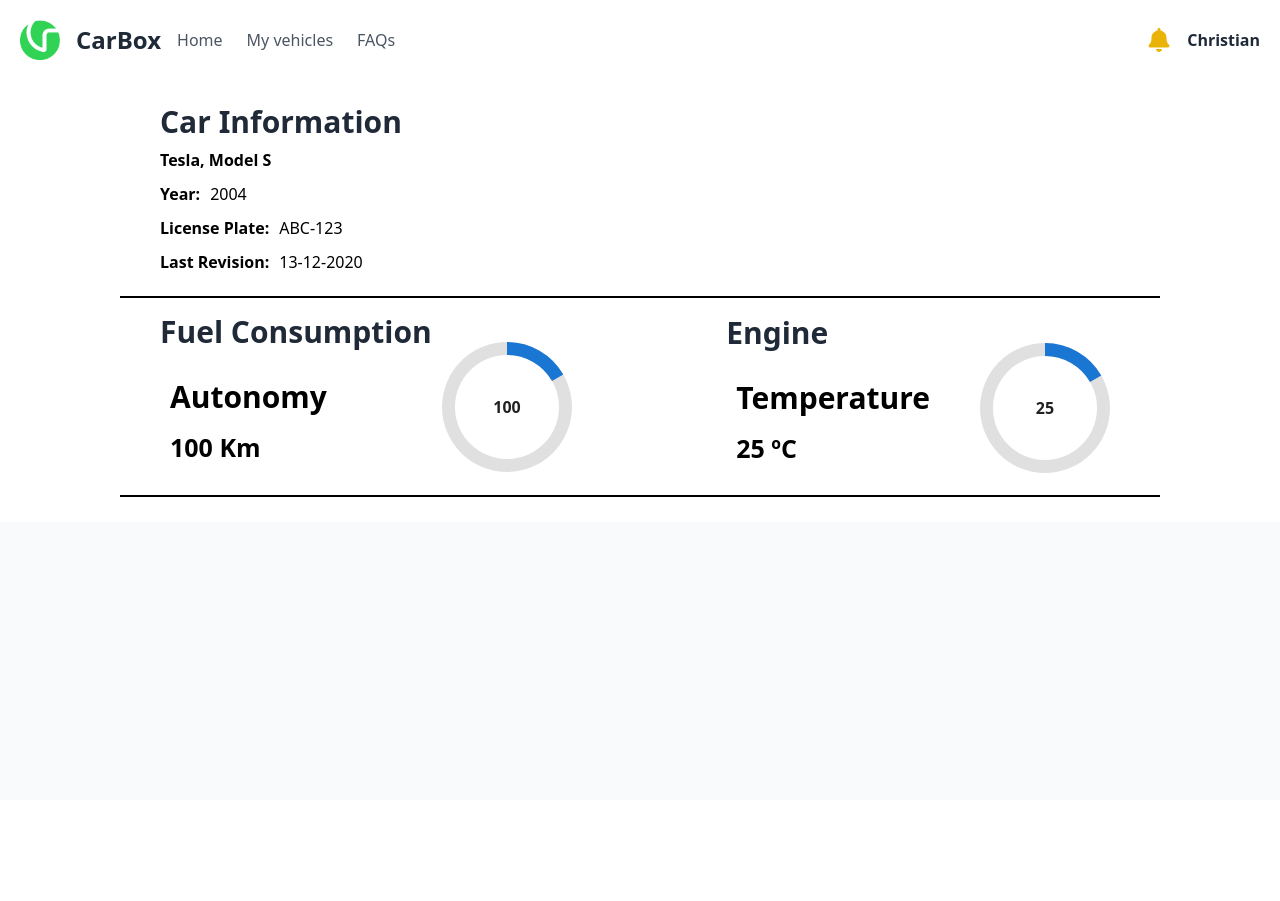
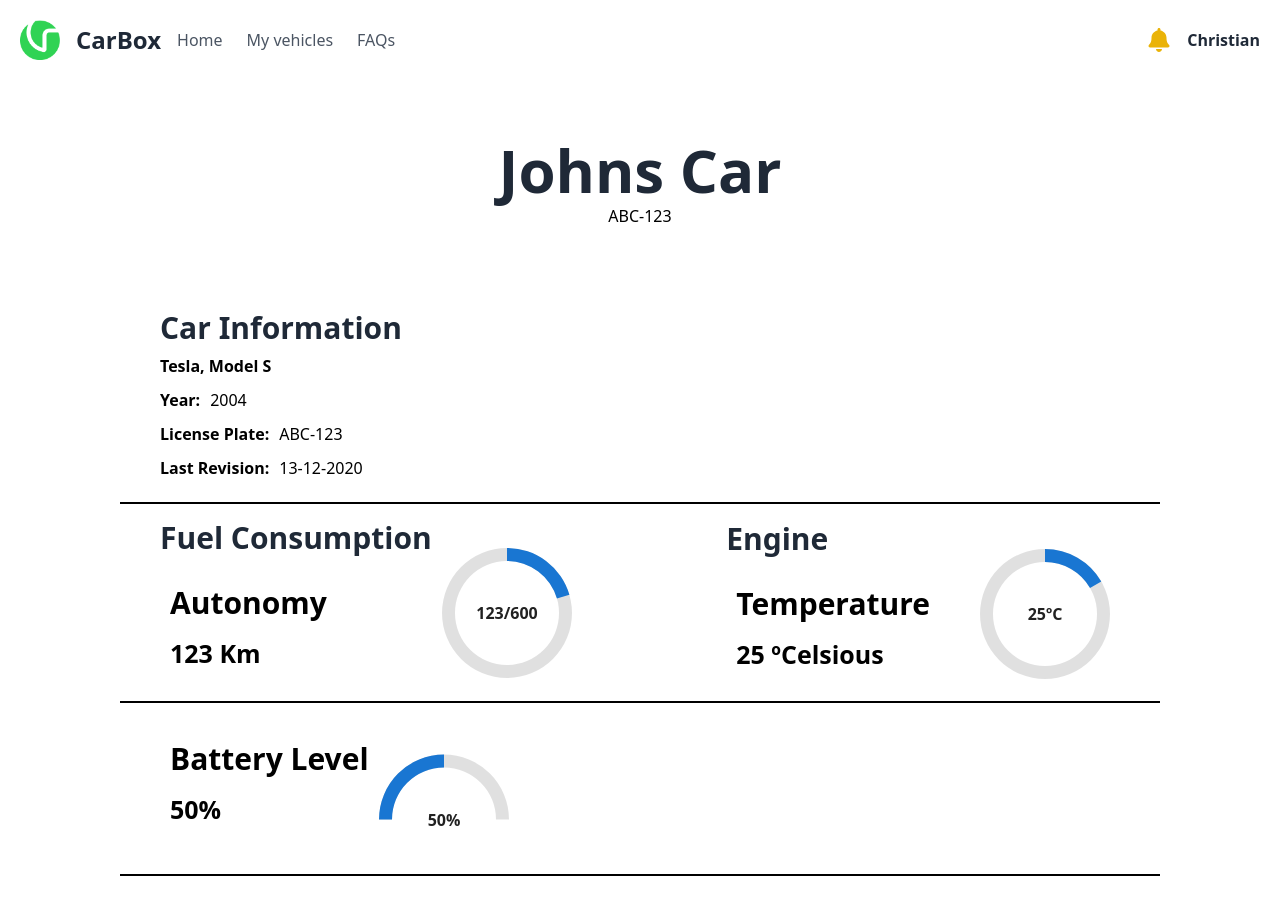
Before and after one commit to Affapple/IES-Group-Project, a React (Vite) app in the folder Project/Frontend/Carbox/carbox/: page /carinfo in a window 1280 px wide. Before the commit the page ends 800 px from the top, so only its background shows below. Built offline with nearby package versions, Linux system fonts and the light colour scheme.

Commit message:
Adding before changes to roll back if needed

```diff
--- /dev/null
+++ b/Project/Frontend/Carbox/carbox/src/components/Battery.tsx
@@ -0,0 +1,47 @@
+import React, { useEffect } from 'react';
+import { Link } from 'react-router-dom';
+import { FaBell } from 'react-icons/fa';
+import '../css/CarDetails.css';
+import Stack from '@mui/material/Stack';
+import { Gauge } from '@mui/x-charts/Gauge';
+
+
+export default function FuelConsumpt({data}) {
+
+    const [batteryLevel, setBatteryLevel] = React.useState(true);
+    const battery = data.battery;
+
+    function checkBatteryLevel() {
+        if (battery <= 30) {
+            setBatteryLevel(false);
+        } else {
+            setBatteryLevel(true);
+        }
+    };
+
+
+    useEffect(() => {
+        checkBatteryLevel();
+    } , [batteryLevel]);
+
+
+
+
+
+    return (
+        <div className="font-sans space-y-0.5 w-100%; border-b-2 border-black pb-3 flex  justify-between items-center   ">
+            <div className="flex justify-between items-center ml-10">
+                <div className="">
+                    <p className="bigInfo">Battery Level </p>
+                    {batteryLevel ? <p className="bigInfo2">{battery}%</p> : <p className="bigInfo2Alert">{battery}%</p>}
+                </div>
+                <div className=''>
+                    <Gauge width={150} height={150} value={battery} text={battery+"%"}  valueMax={100} startAngle={-90} endAngle={90} />
+                </div>
+            </div>
+
+        </div>
+
+    );
+
+};
--- a/Project/Frontend/Carbox/carbox/src/components/FuelCosumpt.tsx
+++ b/Project/Frontend/Carbox/carbox/src/components/FuelCosumpt.tsx
@@ -47,17 +47,17 @@
                     {autonomyLevel ? <p className="bigInfo2">{autonomy} Km</p> : <p className="bigInfo2Alert">{autonomy} Km</p>}
                 </div>
                 <div className='pt-6'>
-                    <Gauge width={150} height={150} value={autonomy}  valueMax={600}  />
+                    <Gauge width={150} height={150} value={autonomy} text={autonomy+"/600"}  valueMax={600}  />
                 </div>
             </div>
             <div className="flex justify-between items-center mr-10">
                 <div className="">
                     <h2 className="text-3xl font-semibold mb-6 text-gray-800">Engine</h2>
                     <p className="bigInfo">Temperature </p>
-                    {temperatureLevel ? <p className="bigInfo2">{temperature} ºC</p> : <p className="bigInfo2Alert">{temperature} Km</p>}
+                    {temperatureLevel ? <p className="bigInfo2">{temperature} ºCelsious</p> : <p className="bigInfo2Alert">{temperature} ºCelsious</p>}
                 </div>
                 <div className='pt-6 pl-10'>
-                    <Gauge width={150} height={150} value={temperature} valueMax={150} />
+                    <Gauge width={150} height={150} value={temperature} valueMax={150} text={temperature+"ºC"} />
                 </div>
             </div>
 
--- /dev/null
+++ b/Project/Frontend/Carbox/carbox/src/components/NameDisplay.tsx
@@ -0,0 +1,25 @@
+import React, { useEffect } from 'react';
+import { Link } from 'react-router-dom';
+import { FaBell } from 'react-icons/fa';
+import '../css/CarDetails.css';
+import Stack from '@mui/material/Stack';
+
+
+
+export default function NameDisplay({data}) {
+
+    const name= data.name;
+    const l_plate = data.l_plate;
+
+
+
+
+    return (
+        <div className="font-sans space-y-0.5 w-100%;  mb-20 mt-10 items-center ">
+            <h2 className="text-6xl text-center font-semibold mb-1 text-gray-800">{name} </h2>
+            <h3 className="text-center">{l_plate}</h3>
+        </div>
+
+    );
+
+};
--- a/Project/Frontend/Carbox/carbox/src/pages/CarInfo.tsx
+++ b/Project/Frontend/Carbox/carbox/src/pages/CarInfo.tsx
@@ -4,6 +4,8 @@
 import '../css/CarDetails.css';
 import FuelConsumpt from '../components/FuelCosumpt';
 import '../apiClient';
+import NameDisplay from '../components/NameDisplay';
+import Battery from '../components/Battery';
 
 const CarInfo: React.FC = () => {
 
@@ -17,8 +19,10 @@
     year: '2004',
     l_plate: 'ABC-123',
     last_revision: '13-12-2020',
-    autonomy: 100,
+    autonomy: 123,
     temperature: 25,
+    battery: 50,
+    name: 'Johns Car'
 });
 
 
@@ -27,11 +31,15 @@
     <div className="min-h-screen bg-gray-50 font-sans ml-0">
       <Navbar />
       <div className='justify-between items-center p-5 bg-white '>
+        <NameDisplay data={carData}/>
         <div className='Main'>
           <CarDetails data={carData}/>
         </div>
         <div className='Main'>
           <FuelConsumpt data={carData}/>
+        </div>
+        <div className='Main'>
+          <Battery data={carData}/>
         </div>
 
       </div>
```
